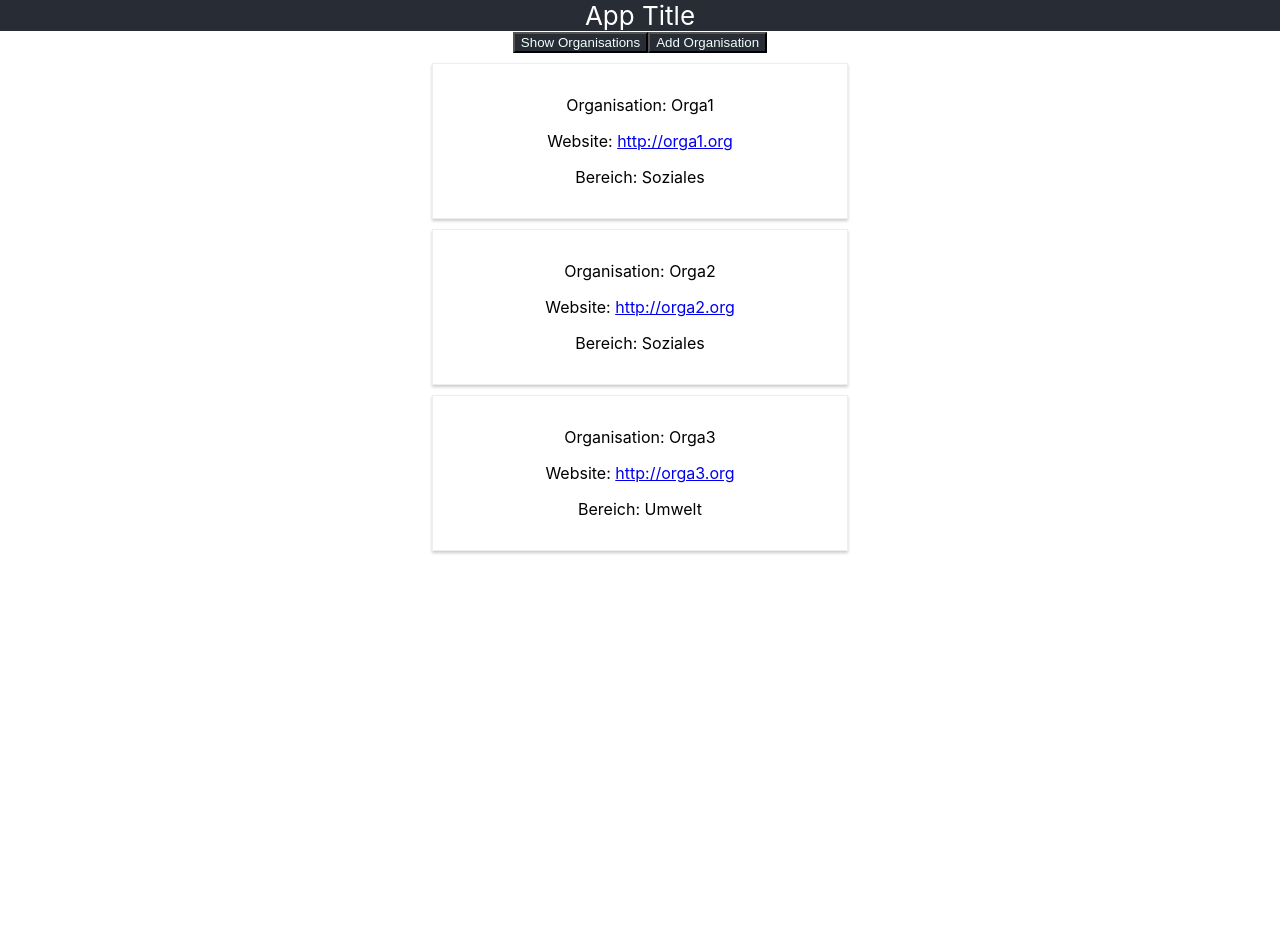
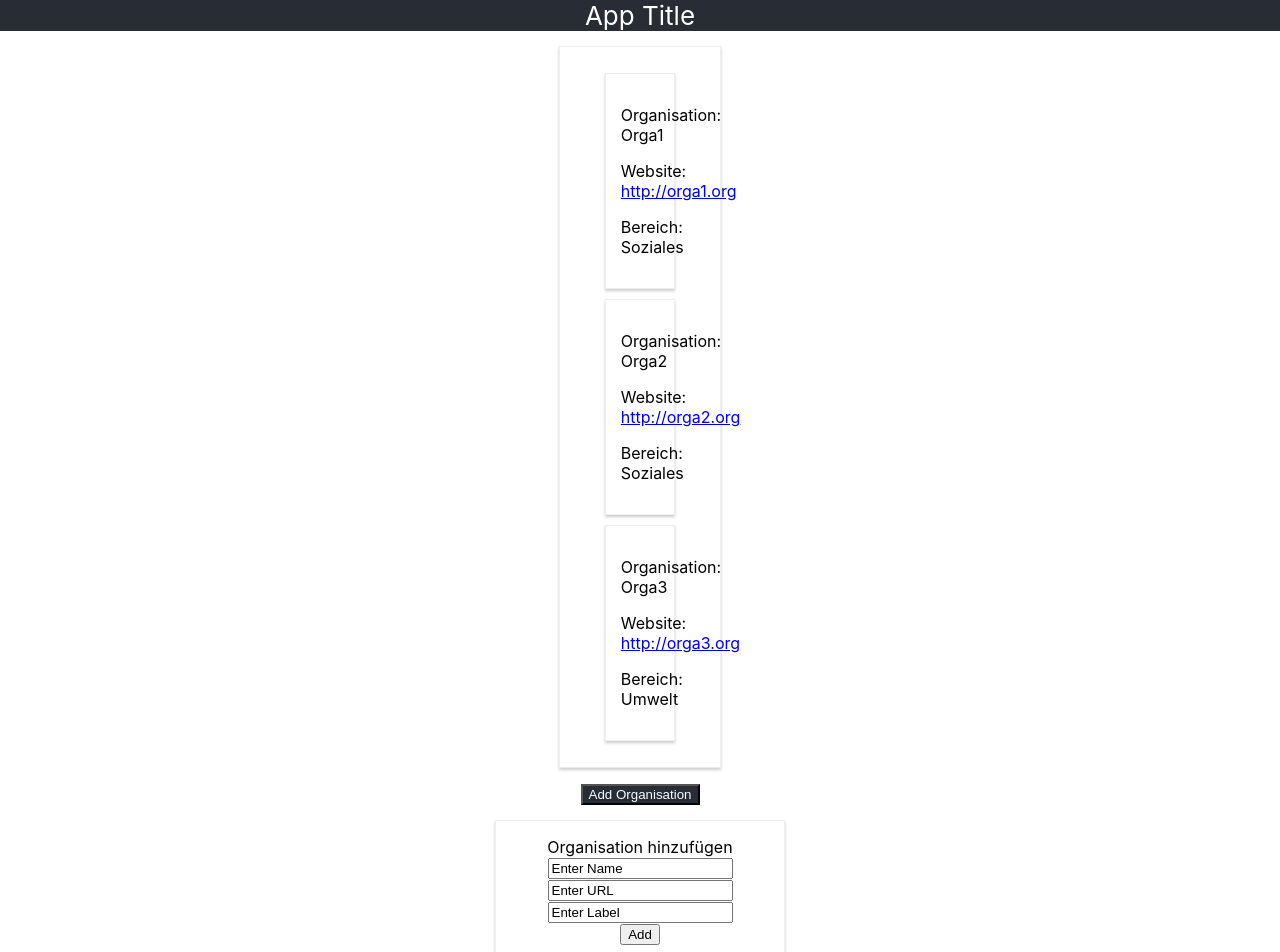
Before and after one commit to BaseVentura/Mule, a React (Create React App) app: page / in a window 1280 px wide. Shown: the top 952 px of the page. Before the commit the page ends 800 px from the top, so only its background shows below. Built offline with nearby package versions, Linux system fonts and the light colour scheme.

Commit message:
Open Bugs in css

```diff
--- a/src/App.js
+++ b/src/App.js
@@ -1,57 +1,15 @@
 import React, { Component } from 'react';
 import styles from './App.module.css'
-import OrgaAdder from './Components/OrgaAdder';
-import OrgaList from './Components/OrgaList'
+import Orgamanager from './Containers/Orgamanager';
 
 class App extends Component {
-  state = { Orgas:[
-      {Orga: "Orga1", URL: "http://orga1.org", Label: "Soziales"},
-      {Orga: "Orga2", URL: "http://orga2.org", Label: "Soziales"},
-      {Orga: "Orga3", URL: "http://orga3.org", Label: "Umwelt"}],
-      addOrga: false,
-      ContentID: 0
-  }
-
-  ToggleOrgaAdder = () => {
-    //const ContentID =this.state.ContentID;
-    this.setState({ContentID:1})
-  }
-  ShowOrgaHandler = () => {
-    this.setState({ContentID:0})
-  }
-  AddOrga = (name, URL, Label) => {
-    const orgas = [...this.state.Orgas];
-    const newOrga = {Orga: name, URL: URL, Label: Label}
-
-    orgas.push(newOrga);
-
-    this.setState({Orgas: orgas});
-  }
 
   render() {
-    let Content= null;
-
-    if(this.state.ContentID===1){
-      Content = (<OrgaAdder/>);
-    }
-
-    switch(this.state.ContentID) {
-      case 0:
-        Content = (<OrgaList Orgas={this.state.Orgas}/>);
-        break;
-      case 1:
-        Content = (<OrgaAdder click={this.AddOrga}/>);
-        break;
-      default:
-        //null
-    }
 
     return (
       <div className={styles.App}>
         <div className={styles.Title}>App Title</div>
-        <button className={styles.Button} onClick={this.ShowOrgaHandler}>Show Organisations</button>
-        <button className={styles.Button} onClick={this.ToggleOrgaAdder}>Add Organisation</button>
-        {Content}
+        <Orgamanager/>
       </div>
     );
   }
--- a/src/App.module.css
+++ b/src/App.module.css
@@ -15,12 +15,14 @@
 }
 
 .OrgaList{
+  position: relative;
   width: 10%;
     margin : 15px auto;
     border: 1px solid #eee;
     box-shadow: 0 2px 3px #ccc;
     padding: 16px;
     text-align: center;
+    z-index: 0;
 }
 
 .App-logo {
--- a/src/Components/OrgaAdder.module.css
+++ b/src/Components/OrgaAdder.module.css
@@ -1,8 +1,10 @@
 .OrgaAdder{
+    position: relative;
     width: 20%;
     margin : 15px auto;
     border: 1px solid #eee;
     box-shadow: 0 2px 3px #ccc;
     padding: 16px;
     text-align: center;
+    z-index: 1;
 }
--- a/src/Components/OrgaList.js
+++ b/src/Components/OrgaList.js
@@ -1,10 +1,12 @@
 import React from 'react';
 import Organisation from './Organisation'
+import styles from '../App.module.css'
+
 
 function OrgaList(props) {
 
     return (
-        <div>
+        <div className={styles.OrgaList}>
             { props.Orgas.map((orga, index) => {
         return (<Organisation
           orga = {orga.Orga}
--- a/src/Components/Organisation.module.css
+++ b/src/Components/Organisation.module.css
@@ -1,5 +1,4 @@
 .Orga{
-
     margin : 10px auto;
     border: 1px solid #eee;
     box-shadow: 0 2px 3px #ccc;
--- /dev/null
+++ b/src/Containers/Orgamanager.js
@@ -0,0 +1,43 @@
+import React, { Component } from 'react';
+import OrgaList from '../Components/OrgaList';
+import styles from '../App.module.css'
+import OrgaAdder from '../Components/OrgaAdder';
+
+class Orgamanager extends Component {
+
+    state = { Orgas:[
+        {Orga: "Orga1", URL: "http://orga1.org", Label: "Soziales"},
+        {Orga: "Orga2", URL: "http://orga2.org", Label: "Soziales"},
+        {Orga: "Orga3", URL: "http://orga3.org", Label: "Umwelt"}],
+        addOrga: false,
+        ContentID: 0
+    }
+
+    ToggleOrgaAdder = () => {
+      //const ContentID =this.state.ContentID;
+      this.setState({addOrga:true})
+    }
+    ShowOrgaHandler = () => {
+      this.setState({ContentID:0})
+    }
+    AddOrga = (name, URL, Label) => {
+      const orgas = [...this.state.Orgas];
+      const newOrga = {Orga: name, URL: URL, Label: Label}
+
+      orgas.push(newOrga);
+
+      this.setState({Orgas: orgas});
+    }
+
+    render() {
+        return (
+            <div>
+                <OrgaList Orgas={this.state.Orgas}/>
+                <button className={styles.Button} onClick={this.ToggleOrgaAdder}>Add Organisation</button>
+                <OrgaAdder/>
+            </div>
+        );
+    }
+}
+
+export default Orgamanager;
```
